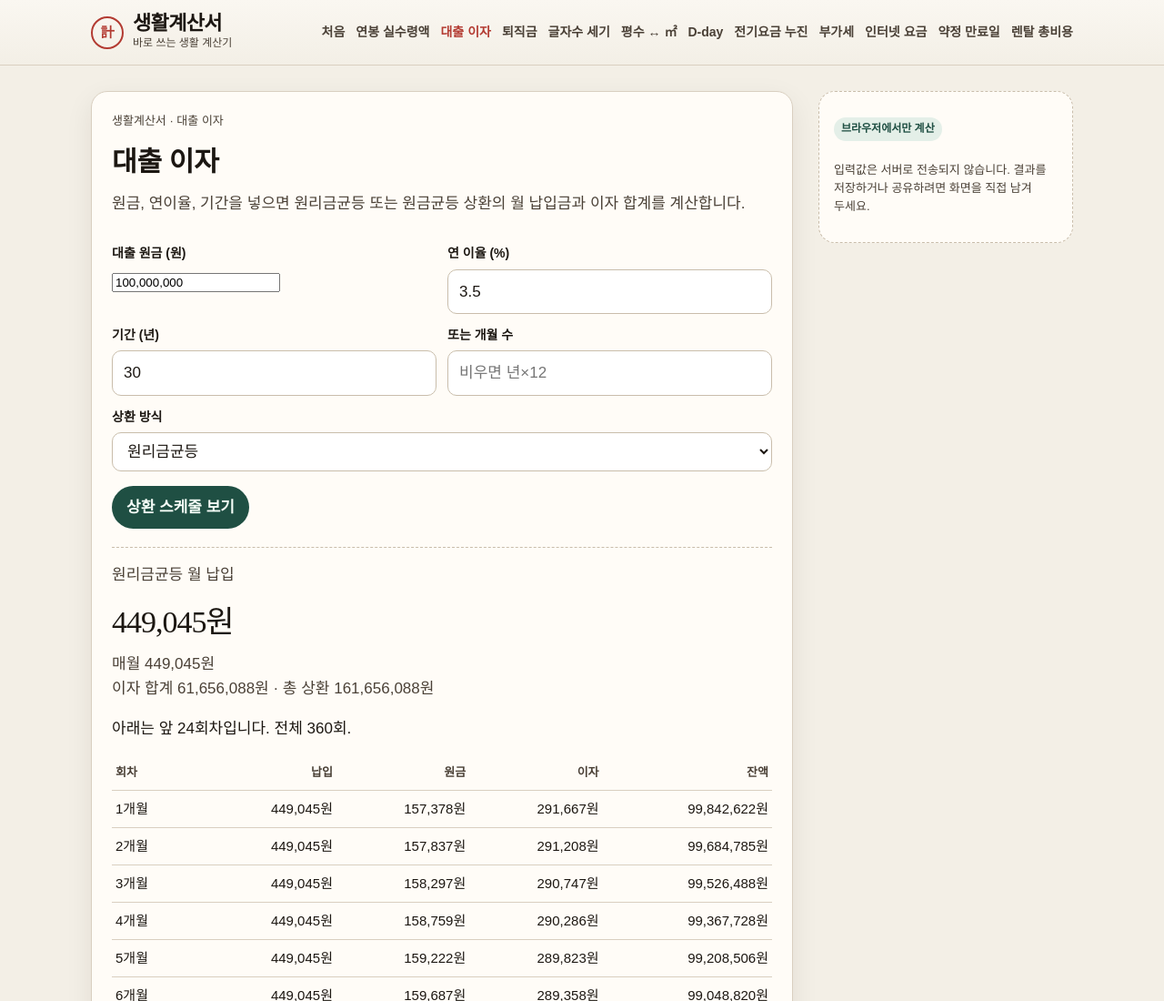
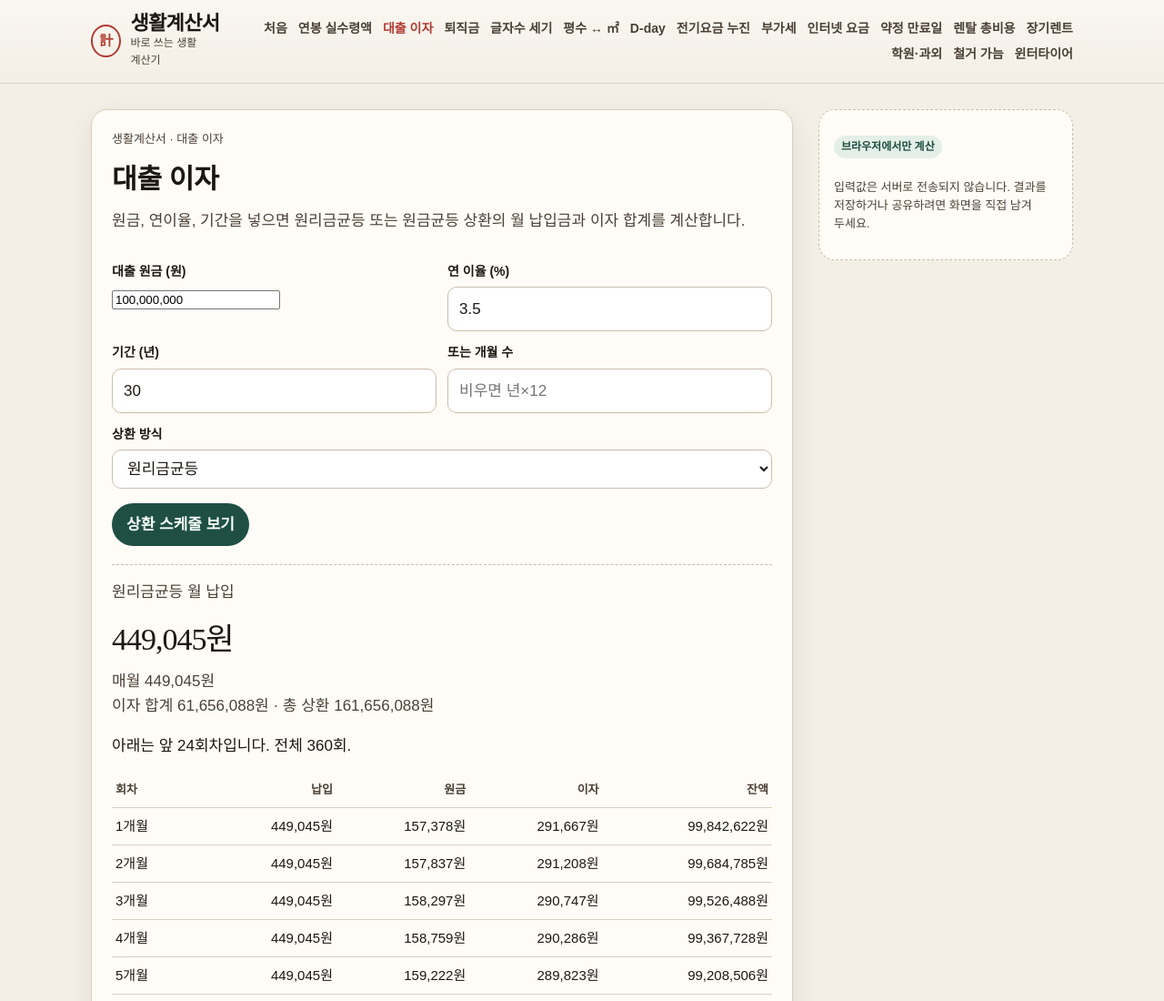
Before and after one commit to biojuho/life-calculator, a plain HTML site: page tools/loan/index.html in a window 1280 px wide. Shown: the top 1100 px of the page at 91% size. Drawn offline with Linux system fonts and the light colour scheme; a web font is replaced by a local one.

Commit message:
Link new calculators from loan, rental, salary and severance menus

```diff
--- a/tools/loan/index.html
+++ b/tools/loan/index.html
@@ -19,6 +19,7 @@
 <link rel="stylesheet" href="../../css/style.css">
 
 <script src="/life-calculator/js/track.js" defer></script>
+<script src="../../js/embed-mode.js" defer></script>
 </head>
 <body>
 <header class="site">
@@ -40,6 +41,10 @@
       <a href="../../tools/internet/">인터넷 요금</a>
       <a href="../../tools/internet-contract/">약정 만료일</a>
       <a href="../../tools/rental/">렌탈 총비용</a>
+      <a href="../../tools/car-lease/">장기렌트</a>
+      <a href="../../tools/tutoring/">학원·과외</a>
+      <a href="../../tools/demolition/">철거 가늠</a>
+      <a href="../../tools/tire-rental/">윈터타이어</a>
     </nav>
     <button class="hamb" type="button" aria-expanded="false" aria-controls="mnav">메뉴</button>
   </div>
@@ -56,6 +61,10 @@
       <a href="../../tools/internet/">인터넷 요금</a>
       <a href="../../tools/internet-contract/">약정 만료일</a>
       <a href="../../tools/rental/">렌탈 총비용</a>
+      <a href="../../tools/car-lease/">장기렌트</a>
+      <a href="../../tools/tutoring/">학원·과외</a>
+      <a href="../../tools/demolition/">철거 가늠</a>
+      <a href="../../tools/tire-rental/">윈터타이어</a>
   </nav></div>
 </header>
 <main class="wrap layout">
```
Also changed, not shown: tools/rental/index.html (+9 -0 lines), tools/salary/index.html (+9 -0 lines), tools/severance/index.html (+9 -0 lines).
